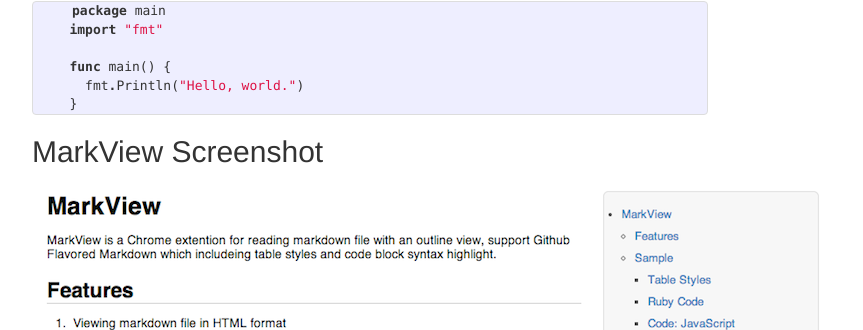
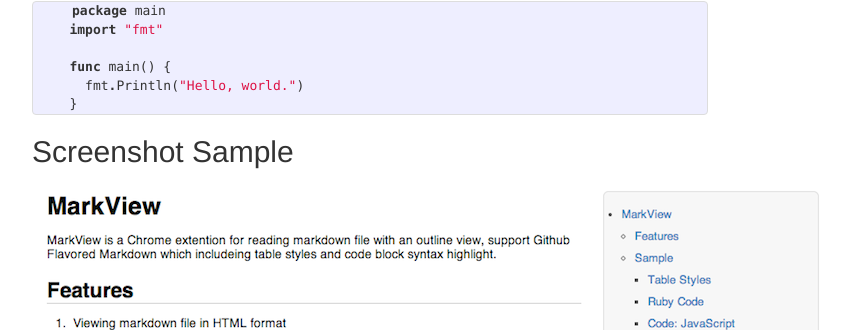
Before and after one commit to swcool/swcool.github.io, a Jekyll site: the page built from _posts/2013-09-15-view-markdown-file-with-markview.md, in a window 1280 px wide and 900 px high, scrolled down 1728 px. Shown: the part 125-455 px from the top of the window, without its empty margins (270-1133 px from the left). Built offline with Jekyll 4.4.1, drawn with Linux system fonts in a browser that asks for light colours; Markdown is read by kramdown in place of the engine named in the settings; comment, search, counter and statistics services are not loaded.

Commit message:
update screenshot title

````diff
--- a/_posts/2013-09-15-view-markdown-file-with-markview.md
+++ b/_posts/2013-09-15-view-markdown-file-with-markview.md
@@ -110,7 +110,7 @@
     }
 ```
 
-## MarkView Screenshot
+## Screenshot Sample
 
 ![MarkView](/images/screen105.png)
 
````
